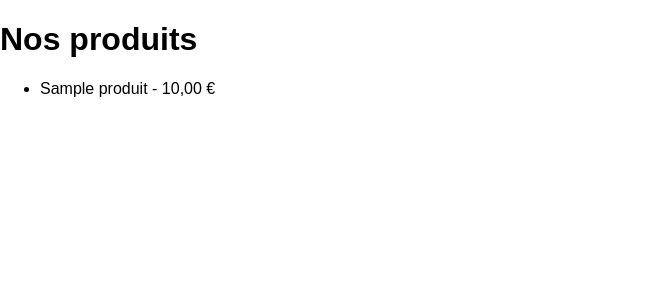
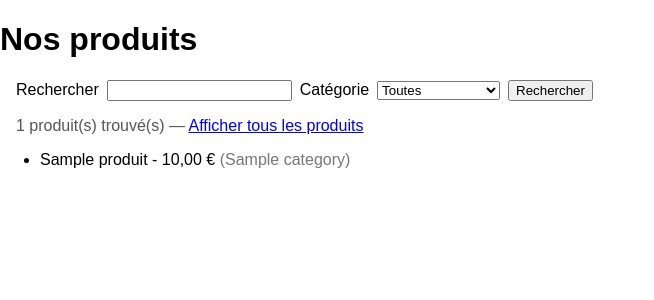
Before and after one commit to markkaranja/ecommerce-sport, a PHP site: page / in a window 1280 px wide. Shown: the top 300 px of the page, without its empty margins (0-654 px from the left). Run offline with PHP 8.4, Linux system fonts and the light colour scheme; tables that the repository leaves empty hold one stand-in row (values such as "Sample post").

Commit message:
feat: classe Produit et ProduitCollection, catalogue avec recherche et filtre par catégorie
Co-Authored-By: Claude Opus 5.5 <noreply@anthropic.com>

```diff
--- a/public/css/style.css
+++ b/public/css/style.css
@@ -2,3 +2,25 @@ body {
     font-family: Arial, sans-serif;
     margin: 0;
 }
+
+/* Formulaire de recherche */
+.recherche {
+    display: flex;
+    flex-wrap: wrap;
+    align-items: center;
+    gap: 8px;
+    margin: 16px;
+}
+
+.resultats {
+    margin: 0 16px;
+    color: #555;
+}
+
+.categorie {
+    color: #777;
+}
+
+.rupture {
+    color: #c00;
+}
--- a/public/index.php
+++ b/public/index.php
@@ -2,40 +2,98 @@
 
 declare(strict_types=1);
 
-$pdo = require __DIR__ . '/../src/database.php';
+require __DIR__ . '/../vendor/autoload.php';
+
+use Database\MyPdo;
+use Entity\Collection\CategorieCollection;
+use Entity\Collection\ProduitCollection;
+use Html\AppWebPage;
+
+// Configuration de la connexion à partir de config/config.php
+$config = require __DIR__ . '/../config/config.php';
+MyPdo::setConfiguration(
+    "mysql:host={$config['host']};port={$config['port']};dbname={$config['dbname']};charset={$config['charset']}",
+    $config['user'],
+    $config['password'],
+    [PDO::ATTR_EMULATE_PREPARES => false] // vraies requêtes préparées
+);
+
+// Ce que l'utilisateur a choisi dans le formulaire (dans l'URL)
+$recherche   = trim((string) ($_GET['q'] ?? ''));   // texte tapé ('' si rien)
+$idCategorie = (int) ($_GET['categorie'] ?? 0);      // numéro de catégorie (0 = toutes)
+
+$webPage = new AppWebPage('Nos produits');
 
 try {
-    $stmt = $pdo->query('SELECT nom, prix FROM `produits`');
-    $produits = $stmt->fetchAll();
+    $categories = CategorieCollection::findAll();
+    $produits   = ProduitCollection::rechercher($recherche, $idCategorie);
 } catch (PDOException $e) {
     // Détail technique dans le journal du serveur, message neutre pour le visiteur
     error_log('Lecture des produits impossible : ' . $e->getMessage());
     http_response_code(500);
-    exit('Une erreur est survenue. Veuillez réessayer plus tard.');
+    $webPage->appendContent('<p>Une erreur est survenue. Veuillez réessayer plus tard.</p>');
+    echo $webPage->toHTML();
+    exit();
 }
 
-?>
+// ---------- Formulaire de recherche ----------
+$rechercheSecurisee = $webPage->escapeString($recherche);
 
-<!DOCTYPE HTML>
-<html lang="fr">
-<head>
-    <meta charset="utf-8">
-    <title>GoatSport</title>
-    <meta name="viewport" content="width=device-width, initial-scale=1">
-    <link rel="stylesheet" href="css/style.css">
-</head>
-<body>
-<h1>Nos produits</h1>
-<ul>
+$formHtml = <<<HTML
+<form method="get" action="index.php" class="recherche">
+    <label for="q">Rechercher</label>
+    <input type="search" id="q" name="q" value="{$rechercheSecurisee}">
 
-    <?php
+    <label for="categorie">Catégorie</label>
+    <select id="categorie" name="categorie">
+        <option value="0">Toutes</option>
+HTML;
+
+foreach ($categories as $categorie) {
+    $selected = ($categorie->getId() === $idCategorie) ? 'selected' : '';
+    $nomCategorie = $webPage->escapeString($categorie->getNom());
+    $formHtml .= "<option value=\"{$categorie->getId()}\" {$selected}>{$nomCategorie}</option>\n";
+}
+
+$formHtml .= <<<HTML
+    </select>
+
+    <button type="submit">Rechercher</button>
+</form>
+HTML;
+
+$webPage->appendContent($formHtml);
+
+// ---------- Nombre de résultats ----------
+$nombre = count($produits);
+$webPage->appendContent(<<<HTML
+<p class="resultats">
+    {$nombre} produit(s) trouvé(s) — <a href="index.php">Afficher tous les produits</a>
+</p>
+HTML);
+
+// ---------- Liste des produits ----------
+if ($nombre === 0) {
+    $webPage->appendContent('<p>Aucun produit ne correspond à votre recherche.</p>');
+} else {
+    $webPage->appendContent("<ul>\n");
 
     foreach ($produits as $produit) {
-        echo '<li>' . htmlspecialchars($produit['nom']) . ' - ' . number_format((float) $produit['prix'], 2, ',', ' ') . ' €</li>' . "\n";
+        $nom = $webPage->escapeString($produit->getNom());
+        $prix = number_format($produit->getPrix(), 2, ',', ' ');
+        $categorie = $webPage->escapeString($produit->getNomCategorie());
+        $rupture = $produit->estEnRupture() ? '<strong class="rupture">Rupture de stock</strong>' : '';
+
+        $webPage->appendContent(<<<HTML
+            <li>
+                {$nom} - {$prix} €
+                <span class="categorie">({$categorie})</span>
+                {$rupture}
+            </li>\n
+        HTML);
     }
 
-    ?>
-</ul>
+    $webPage->appendContent("</ul>\n");
+}
 
-</body>
-</html>
+echo $webPage->toHTML();
--- /dev/null
+++ b/src/Entity/Collection/ProduitCollection.php
@@ -0,0 +1,50 @@
+<?php
+
+declare(strict_types=1);
+
+namespace Entity\Collection;
+
+use Database\MyPdo;
+use Entity\Produit;
+use PDO;
+
+class ProduitCollection
+{
+    /**
+     * Rechercher des produits par texte (dans le nom ou la description) et par catégorie.
+     *
+     * @param string $texte Texte recherché ('' = tous les produits)
+     * @param int $idCategorie Catégorie choisie (0 = toutes)
+     *
+     * @return Produit[]
+     */
+    public static function rechercher(string $texte, int $idCategorie): array
+    {
+        $sql = 'SELECT p.id_produit AS id, p.nom, p.description, p.prix, p.stock, p.image,
+                       p.note_moyenne AS noteMoyenne, p.id_categorie AS idCategorie,
+                       c.nom AS nomCategorie
+                FROM produits p
+                JOIN categories c ON c.id_categorie = p.id_categorie
+                WHERE (p.nom LIKE :nom OR p.description LIKE :description)';
+
+        // Si une catégorie est choisie, on ajoute ce filtre
+        if ($idCategorie > 0) {
+            $sql .= ' AND p.id_categorie = :idCategorie';
+        }
+
+        $sql .= ' ORDER BY p.nom';
+
+        $stmt = MyPdo::getInstance()->prepare($sql);
+
+        $stmt->bindValue(':nom', '%' . $texte . '%');
+        $stmt->bindValue(':description', '%' . $texte . '%');
+
+        if ($idCategorie > 0) {
+            $stmt->bindValue(':idCategorie', $idCategorie, PDO::PARAM_INT);
+        }
+
+        $stmt->execute();
+
+        return $stmt->fetchAll(PDO::FETCH_CLASS, Produit::class);
+    }
+}
--- /dev/null
+++ b/src/Entity/Produit.php
@@ -0,0 +1,74 @@
+<?php
+
+declare(strict_types=1);
+
+namespace Entity;
+
+/**
+ * Un produit du catalogue (table produits).
+ */
+class Produit
+{
+    private int $id;
+    private string $nom;
+    private ?string $description;
+    private float $prix;
+    private int $stock;
+    private ?string $image;
+    private ?float $noteMoyenne;
+    private int $idCategorie;
+    private ?string $nomCategorie = null; // rempli par la jointure avec categories
+
+    public function getId(): int
+    {
+        return $this->id;
+    }
+
+    public function getNom(): string
+    {
+        return $this->nom;
+    }
+
+    public function getDescription(): ?string
+    {
+        return $this->description;
+    }
+
+    public function getPrix(): float
+    {
+        return $this->prix;
+    }
+
+    public function getStock(): int
+    {
+        return $this->stock;
+    }
+
+    public function getImage(): ?string
+    {
+        return $this->image;
+    }
+
+    public function getNoteMoyenne(): ?float
+    {
+        return $this->noteMoyenne;
+    }
+
+    public function getIdCategorie(): int
+    {
+        return $this->idCategorie;
+    }
+
+    public function getNomCategorie(): ?string
+    {
+        return $this->nomCategorie;
+    }
+
+    /**
+     * Le produit est-il en rupture de stock ?
+     */
+    public function estEnRupture(): bool
+    {
+        return $this->stock === 0;
+    }
+}
--- a/src/database.php
+++ /dev/null
@@ -1,23 +0,0 @@
-<?php
-
-declare(strict_types=1);
-
-$config = require __DIR__ . '/../config/config.php';
-
-$dsn = 'mysql:host=' . $config['host'] . ';dbname=' . $config['dbname'] . ';charset=' . $config['charset'] . ';port=' . $config['port'];
-
-$options = [
-    PDO::ATTR_ERRMODE            => PDO::ERRMODE_EXCEPTION, // erreurs SQL = exceptions
-    PDO::ATTR_DEFAULT_FETCH_MODE => PDO::FETCH_ASSOC,
-    PDO::ATTR_EMULATE_PREPARES   => false,                  // vraies requêtes préparées
-];
-
-try {
-    $pdo = new PDO($dsn, $config['user'], $config['password'], $options);
-} catch (PDOException $e) {
-    error_log('Connexion à la base impossible : ' . $e->getMessage());
-    http_response_code(500);
-    exit('Le site est momentanément indisponible. Veuillez réessayer plus tard.');
-}
-
-return $pdo;
```
